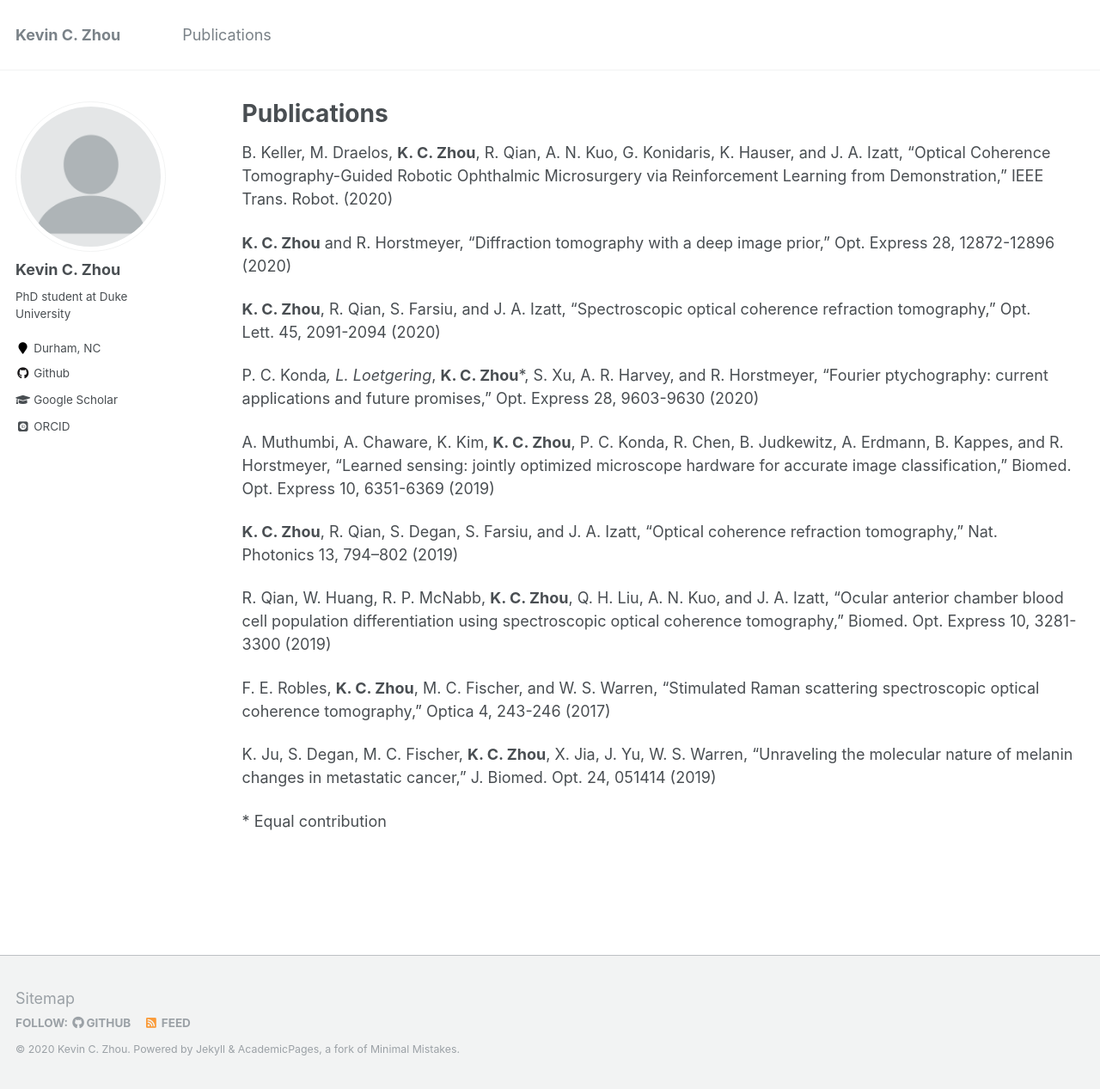
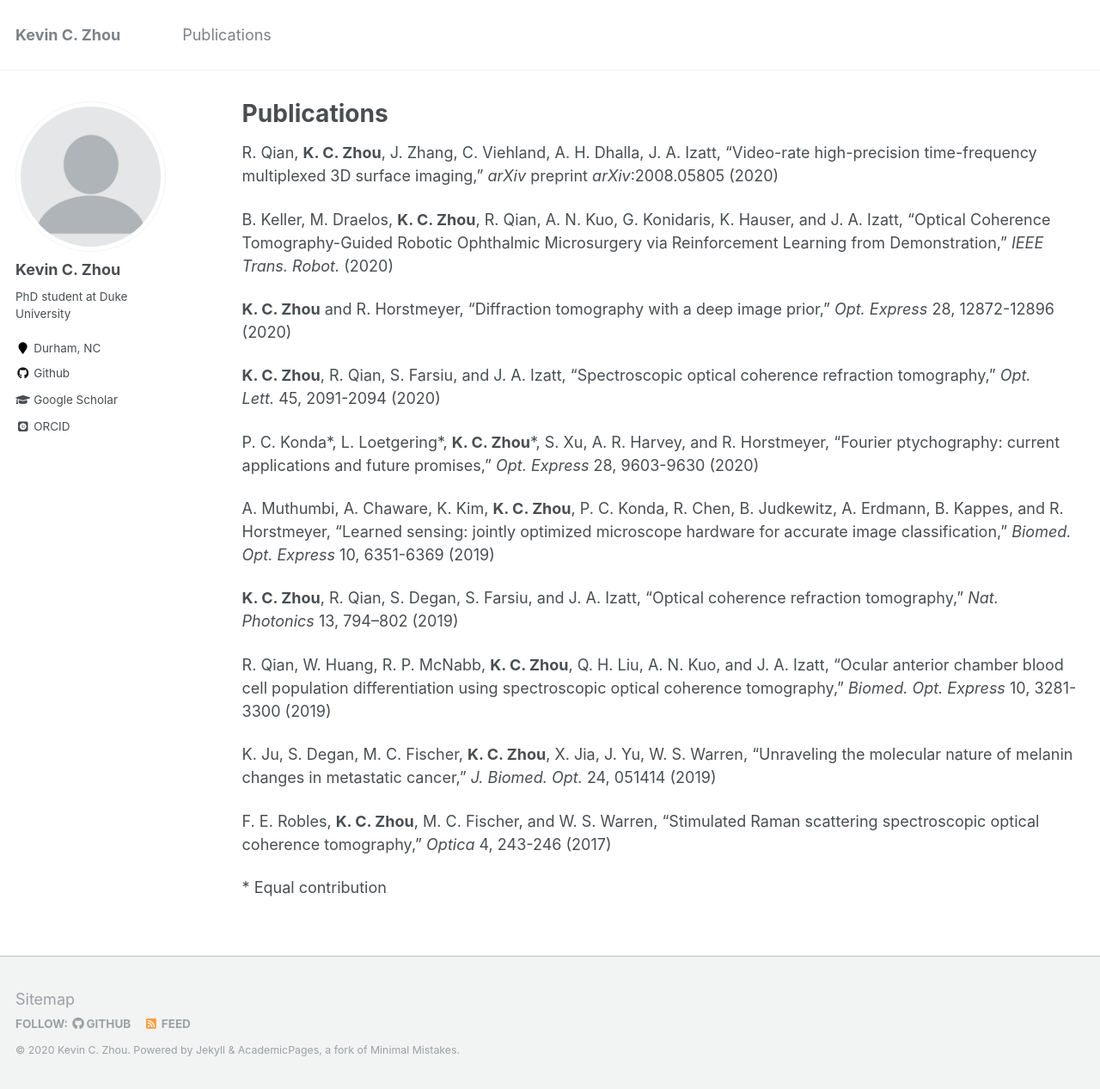
Before and after one commit to kevinczhou/kevinczhou.github.io, a Jekyll site: the page built from _pages/publications.md, in a window 1280 px wide and 1267 px high. Shown: the whole window at 86% size. Built offline with Jekyll 4.4.1, drawn with Linux system fonts in a browser that asks for light colours; some web fonts are replaced.

Commit message:
Update publications.md

```diff
--- a/_pages/publications.md
+++ b/_pages/publications.md
@@ -4,22 +4,27 @@ title: "Publications"
 permalink: /publications/
 author_profile: true
 ---
-B. Keller, M. Draelos, **K. C. Zhou**, R. Qian, A. N. Kuo, G. Konidaris, K. Hauser, and J. A. Izatt, “Optical Coherence Tomography-Guided Robotic Ophthalmic Microsurgery via Reinforcement Learning from Demonstration,” IEEE Trans. Robot. (2020)
+R. Qian, **K. C. Zhou**, J. Zhang, C. Viehland, A. H. Dhalla, J. A. Izatt, "Video-rate high-precision time-frequency multiplexed 3D surface imaging," *arXiv* preprint *arXiv*:2008.05805 (2020)
 
-**K. C. Zhou** and R. Horstmeyer, “Diffraction tomography with a deep image prior,” Opt. Express 28, 12872-12896 (2020)
+B. Keller, M. Draelos, **K. C. Zhou**, R. Qian, A. N. Kuo, G. Konidaris, K. Hauser, and J. A. Izatt, “Optical Coherence Tomography-Guided Robotic Ophthalmic Microsurgery via Reinforcement Learning from Demonstration,” *IEEE Trans. Robot.* (2020)
 
-**K. C. Zhou**, R. Qian, S. Farsiu, and J. A. Izatt, “Spectroscopic optical coherence refraction tomography,” Opt. Lett. 45, 2091-2094 (2020)
+**K. C. Zhou** and R. Horstmeyer, “Diffraction tomography with a deep image prior,” *Opt. Express* 28, 12872-12896 (2020)
 
-P. C. Konda*, L. Loetgering*, **K. C. Zhou***, S. Xu, A. R. Harvey, and R. Horstmeyer, “Fourier ptychography: current applications and future promises,” Opt. Express 28, 9603-9630 (2020)
+**K. C. Zhou**, R. Qian, S. Farsiu, and J. A. Izatt, “Spectroscopic optical coherence refraction tomography,” *Opt. Lett.* 45, 2091-2094 (2020)
 
-A. Muthumbi, A. Chaware, K. Kim, **K. C. Zhou**, P. C. Konda, R. Chen, B. Judkewitz, A. Erdmann, B. Kappes, and R. Horstmeyer, “Learned sensing: jointly optimized microscope hardware for accurate image classification,” Biomed. Opt. Express 10, 6351-6369 (2019)
+P. C. Konda\*, L. Loetgering\*, **K. C. Zhou**\*, S. Xu, A. R. Harvey, and R. Horstmeyer, “Fourier ptychography: current applications and future promises,” *Opt. Express* 28, 9603-9630 (2020)
 
-**K. C. Zhou**, R. Qian, S. Degan, S. Farsiu, and J. A. Izatt, “Optical coherence refraction tomography,” Nat. Photonics 13, 794–802 (2019)
+A. Muthumbi, A. Chaware, K. Kim, **K. C. Zhou**, P. C. Konda, R. Chen, B. Judkewitz, A. Erdmann, B. Kappes, and R. Horstmeyer, “Learned sensing: jointly optimized microscope hardware for accurate image classification,” *Biomed. Opt. Express* 10, 6351-6369 (2019)
 
-R. Qian, W. Huang, R. P. McNabb, **K. C. Zhou**, Q. H. Liu, A. N. Kuo, and J. A. Izatt, “Ocular anterior chamber blood cell population differentiation using spectroscopic optical coherence tomography,” Biomed. Opt. Express 10, 3281-3300 (2019)
+**K. C. Zhou**, R. Qian, S. Degan, S. Farsiu, and J. A. Izatt, “Optical coherence refraction tomography,” *Nat. Photonics* 13, 794–802 (2019)
 
-F. E. Robles, **K. C. Zhou**, M. C. Fischer, and W. S. Warren, “Stimulated Raman scattering spectroscopic optical coherence tomography,” Optica 4, 243-246 (2017)
+R. Qian, W. Huang, R. P. McNabb, **K. C. Zhou**, Q. H. Liu, A. N. Kuo, and J. A. Izatt, “Ocular anterior chamber blood cell population differentiation using spectroscopic optical coherence tomography,” *Biomed. Opt. Express* 10, 3281-3300 (2019)
 
-K. Ju, S. Degan, M. C. Fischer, **K. C. Zhou**, X. Jia, J. Yu, W. S. Warren, “Unraveling the molecular nature of melanin changes in metastatic cancer,” J. Biomed. Opt. 24, 051414 (2019)
+K. Ju, S. Degan, M. C. Fischer, **K. C. Zhou**, X. Jia, J. Yu, W. S. Warren, “Unraveling the molecular nature of melanin changes in metastatic cancer,” *J. Biomed. Opt.* 24, 051414 (2019)
+
+F. E. Robles, **K. C. Zhou**, M. C. Fischer, and W. S. Warren, “Stimulated Raman scattering spectroscopic optical coherence tomography,” *Optica* 4, 243-246 (2017)
+
+
+
 
 \* Equal contribution
```
